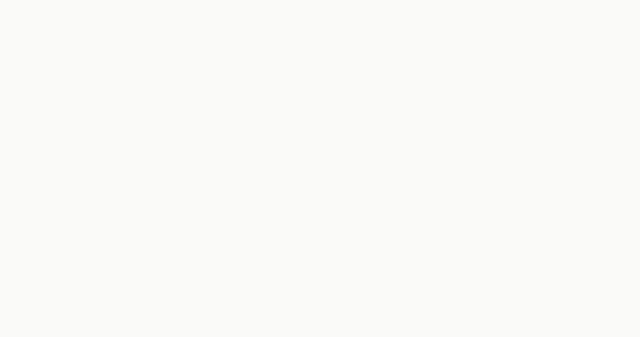
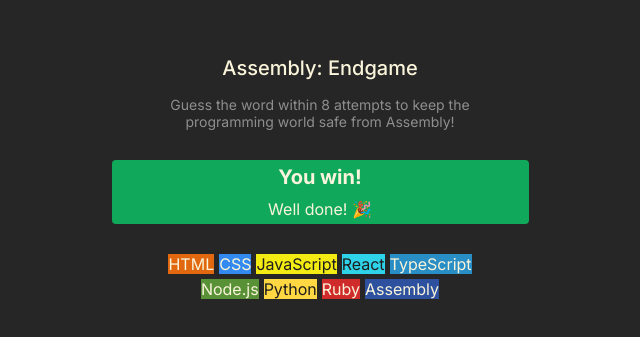
Before and after one commit to 0xJeff1/react_apps, a React (Vite) app in the folder react apps/: page /assembly in a window 1280 px wide. Before the commit this address had no page. Shown: the part 223-560 px from the top of the page, without its empty margins (320-960 px from the left). Built offline with nearby package versions, Linux system fonts and the light colour scheme.

Commit message:
assembly game about to happen

```diff
--- /dev/null
+++ b/react apps/components/Assembly.jsx
@@ -0,0 +1,43 @@
+import React from "react"
+import styles from "../src/assembly.module.css"
+import { languages } from "../languages"
+
+
+export default function AssemblyEndgame() {
+
+    const languageElements = languages.map(lang =>
+        {
+            const styles = {
+                backgroundColor: lang.backgroundColor,
+                color: lang.color
+            }
+            return (
+                <span
+                    className={styles.chip}
+                    style={styles}
+                    key={lang.name}
+                >
+                    {lang.name}
+                </span>
+            )
+        })
+
+    return (
+        <div className={styles.container}>
+            <main className={styles.container1}>
+                <div className={styles.header}>
+                    <h1>Assembly: Endgame</h1>
+                    <p>Guess the word within 8 attempts to keep the
+                    programming world safe from Assembly!</p>
+                </div>
+                <section className={styles.gamestatus}>
+                    <h2>You win!</h2>
+                    <p>Well done! 🎉</p>
+                </section>
+                    <section className={styles.languagechips}>
+                    {languageElements}
+                    </section>
+            </main>
+        </div>
+    )
+}
--- /dev/null
+++ b/react apps/languages.js
@@ -0,0 +1,47 @@
+export const languages = [
+    {
+        name: "HTML",
+        backgroundColor: "#E2680F",
+        color: "#F9F4DA",
+    },
+    {
+        name: "CSS",
+        backgroundColor: "#328AF1",
+        color: "#F9F4DA",
+    },
+    {
+        name: "JavaScript",
+        backgroundColor: "#F4EB13",
+        color: "#1E1E1E",
+    },
+    {
+        name: "React",
+        backgroundColor: "#2ED3E9",
+        color: "#1E1E1E",
+    },
+    {
+        name: "TypeScript",
+        backgroundColor: "#298EC6",
+        color: "#F9F4DA",
+    },
+    {
+        name: "Node.js",
+        backgroundColor: "#599137",
+        color: "#F9F4DA",
+    },
+    {
+        name: "Python",
+        backgroundColor: "#FFD742",
+        color: "#1E1E1E",
+    },
+    {
+        name: "Ruby",
+        backgroundColor: "#D02B2B",
+        color: "#F9F4DA",
+    },
+    {
+        name: "Assembly",
+        backgroundColor: "#2D519F",
+        color: "#F9F4DA",
+    },
+]
--- a/react apps/src/App.jsx
+++ b/react apps/src/App.jsx
@@ -1,5 +1,6 @@
 import "./App.css"
 import Header from "../components/Header"
+import Assembly from "../components/Assembly"
 import Mainapp from "../components/Mainapp"
 import Memeheader from "../components/Memeheader"
 import Mememain from "../components/Mememain"
@@ -64,6 +65,10 @@ function App() {
                 <Mainapp />
             </>}/>
 
+            <Route path='/assembly' element={<>
+                <Assembly />
+            </>}/>
+
         </Routes>
       </Router>
     </>
--- /dev/null
+++ b/react apps/src/assembly.module.css
@@ -0,0 +1,76 @@
+* {
+    box-sizing: border-box;
+}
+
+.container
+{
+    margin: 0;
+    font-family: "Hanken Grotesk", Arial, sans-serif;
+    background-color: #262626;
+    color: #D9D9D9;
+    padding: 20px;
+    height: 100vh;
+    display: flex;
+    justify-content: center;
+    height: 100vh;
+}
+
+.container1
+{
+    margin: 0;
+    font-family: "Hanken Grotesk", Arial, sans-serif;
+    background-color: #262626;
+    color: #D9D9D9;
+    padding: 20px;
+    display: flex;
+    justify-content: center;
+}
+
+.header {
+    text-align: center;
+}
+
+.header > h1 {
+    font-size: 1.25rem;
+    font-weight: 500;
+    color: #F9F4DA;
+    margin-bottom: 16px;
+}
+
+.header > p {
+    font-size: 0.875rem;
+    max-width: 350px;
+    color: #8E8E8E;
+}
+
+section.gamestatus {
+    background-color: #10A95B;
+    display: flex;
+    flex-direction: column;
+    align-items: center;
+    color: #F9F4DA;
+    border-radius: 4px;
+    margin-block: 30px;
+    width: 417px;
+}
+
+section.gamestatus > p {
+    margin: 5px;
+}
+section.gamestatus > h2 {
+    font-size: 1.25rem;
+    margin: 5px
+}
+
+section.languagechips {
+    display: flex;
+    flex-wrap: wrap;
+    gap: 5px;
+    justify-content: center;
+    max-width: 350px;
+}
+
+span.chip {
+    border-radius: 3px;
+    padding: 4.5px;
+}
```
